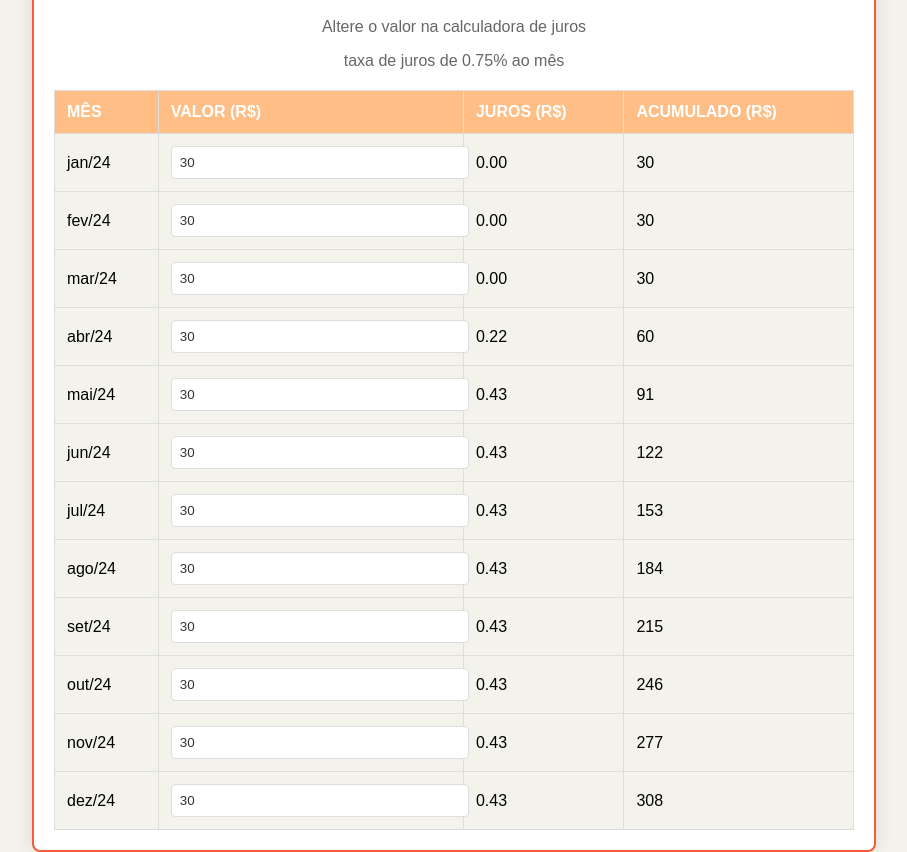
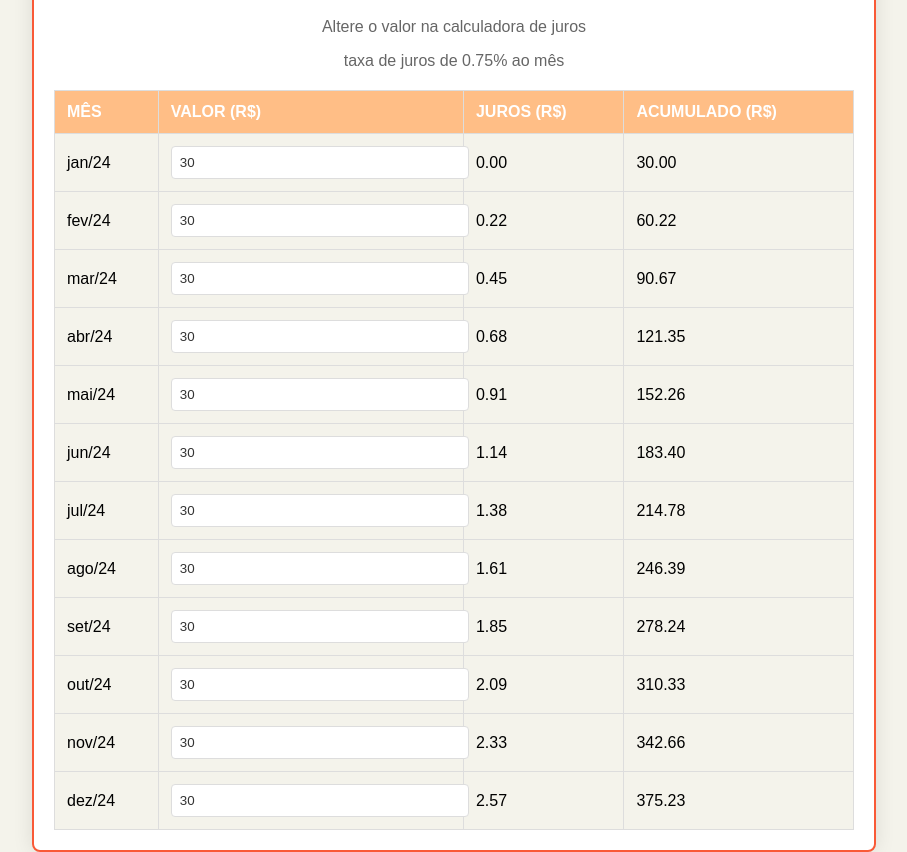
Before and after one commit to Academe33/Calculadora-juros-simples, a plain HTML site: page index.html in a window 1280 px wide. Shown: the part 15-867 px from the top of the page, without its empty margins (186-1093 px from the left). Drawn offline with Linux system fonts and the light colour scheme.

Commit message:
Update index.html

```diff
--- a/index.html
+++ b/index.html
@@ -89,19 +89,18 @@
       </thead>
       <tbody>
         <tr>
-    <tr>
           <td>jan/24</td>
           <td><input type="number" value="30" oninput="updateTable()"></td>
           <td>0.00</td>
           <td>30</td>
         </tr>
-
-  <td>fev/24</td>
+        <tr>
+          <td>fev/24</td>
           <td><input type="number" value="30" oninput="updateTable()"></td>
           <td>0.00</td>
           <td>30</td>
         </tr>
-    <tr>
+        <tr>
           <td>mar/24</td>
           <td><input type="number" value="30" oninput="updateTable()"></td>
           <td>0.00</td>
@@ -174,10 +173,10 @@
       for (let i = 1; i < rows.length; i++) {
         const cells = rows[i].cells;
         const value = parseFloat(cells[1].querySelector('input').value) || 0;
-        const interest = (i === 1 ? 0 : parseFloat((accumulated * interestRate).toFixed(2)));
-        accumulated += value + interest;
+        const interest = (accumulated * interestRate).toFixed(2);
+        accumulated += value + parseFloat(interest);
 
-        cells[2].innerText = interest.toFixed(2);
+        cells[2].innerText = interest;
         cells[3].innerText = accumulated.toFixed(2);
       }
     }
```
